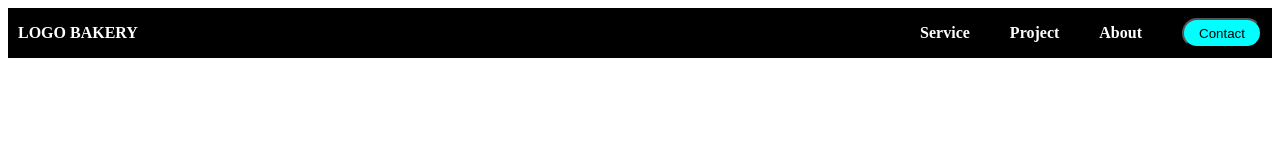
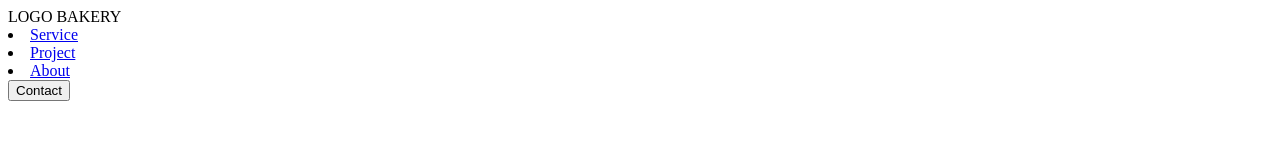
Before and after one commit to payalpatel452816/newcss, a plain HTML site: page lecture/lecture7/index2.html in a window 1280 px wide. Drawn offline with Linux system fonts and the light colour scheme.

Commit message:
17-05-2024

```diff
--- a/lecture/lecture7/index2.html
+++ b/lecture/lecture7/index2.html
@@ -4,7 +4,7 @@
     <meta charset="UTF-8">
     <meta name="viewport" content="width=device-width, initial-scale=1.0">
     <title>task</title>
-    <link rel="stylesheet" href="style2.css">
+    <link rel="stylesheet" href="style.css">
 </head>
 <body>
     <!--Navigation-->
```
Also changed, not shown: lecture12/index.html (+2 -0 lines).
